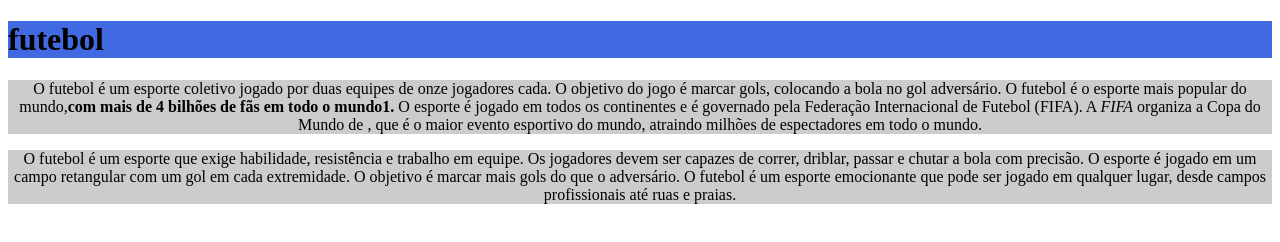
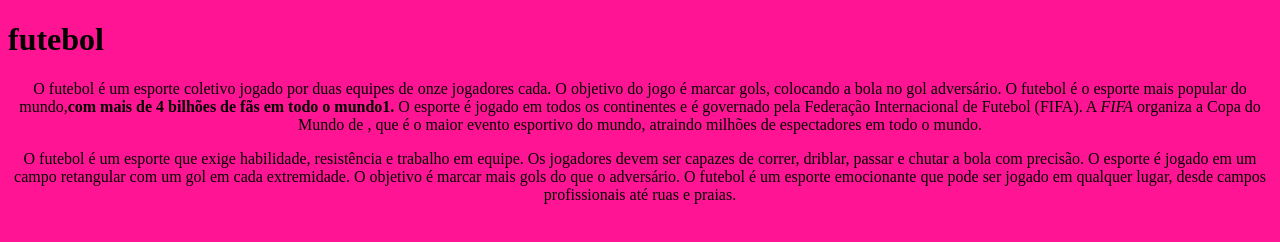
Before and after one commit to guilherme00121212/futebol, a plain HTML site: page index.html in a window 1280 px wide. Drawn offline with Linux system fonts and the light colour scheme.

Commit message:
mudando cor de fundo

```diff
--- a/style.css
+++ b/style.css
@@ -1,7 +1,7 @@
 P {
     text-align: center;
-    background: #CCCCCC;
 }
-h1 {
-    background: #4169E1;
+
+body{
+    background: #FF1493;
 }
```
